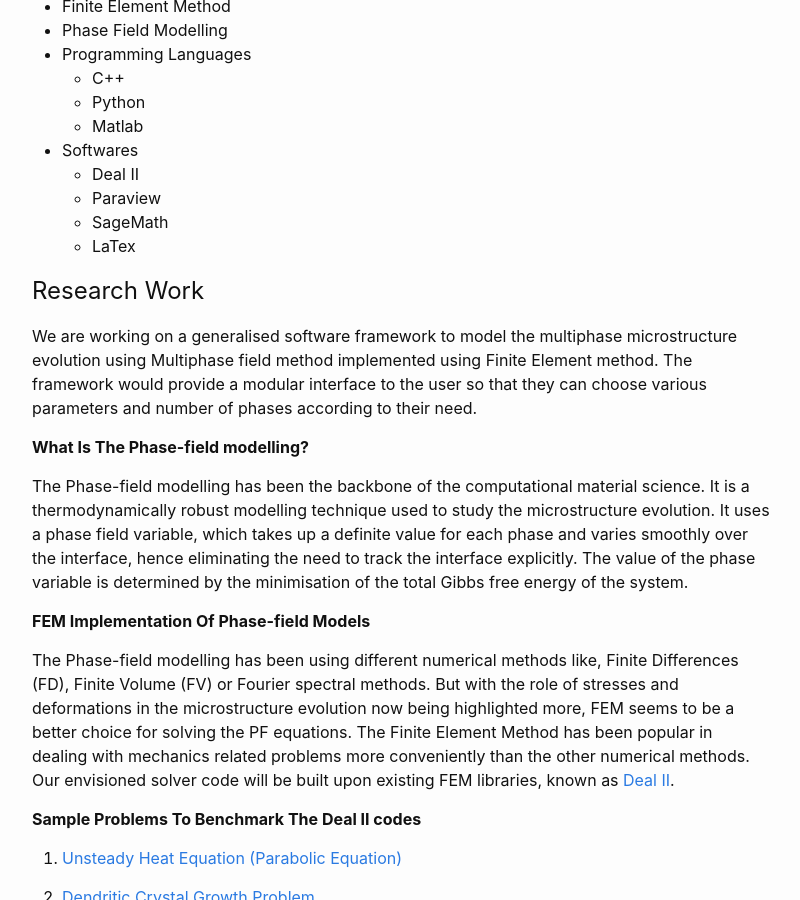
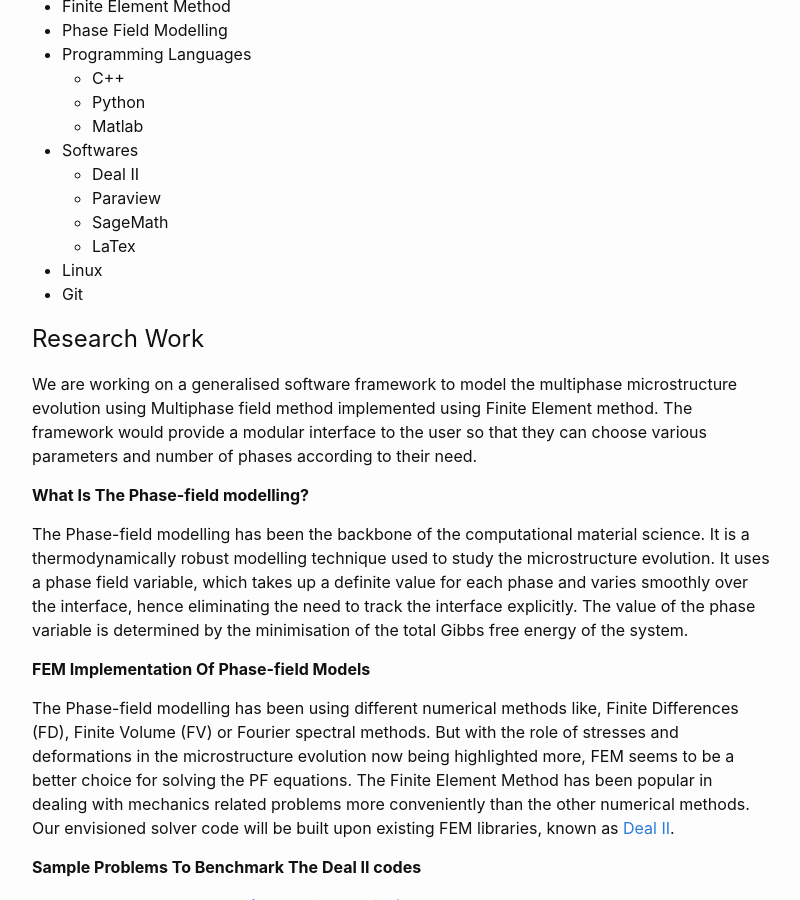
Before and after one commit to umairhussaincmm/umairhussaincmm.github.io, a Jekyll site: the page built from index.markdown, in a window 1280 px wide and 900 px high, scrolled down 997 px. Shown: the whole window, without its empty margins (238-1038 px from the left). Built offline with Jekyll 4.4.1, drawn with Linux system fonts in a browser that asks for light colours.

Commit message:
Update index.markdown

```diff
--- a/index.markdown
+++ b/index.markdown
@@ -29,6 +29,8 @@ Welcome to Umair Hussain's peronal page!
   - Paraview
   - SageMath
   - LaTex
+- Linux
+- Git
 
 ## Research Work
 We are working on a generalised software framework to model the multiphase microstructure evolution using Multiphase field method implemented using
```
